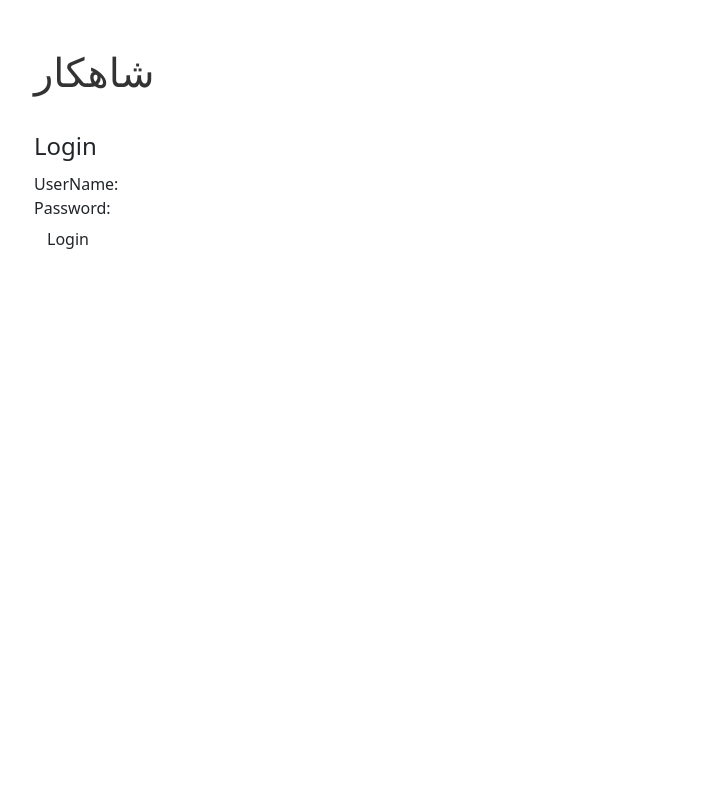
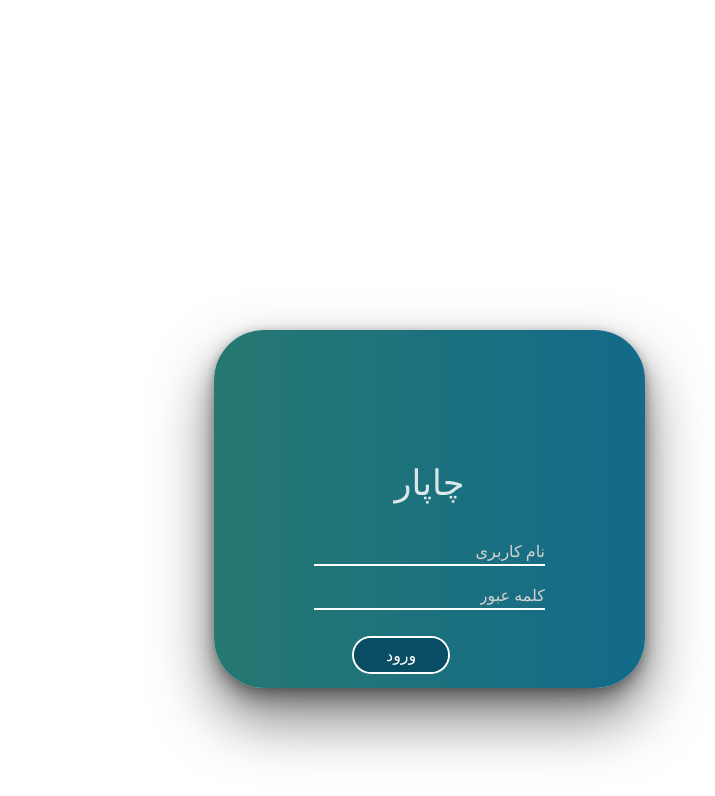
Before and after one commit to mb-ftme/playground, an Angular app: page /login in a window 1280 px wide. Shown: the top 796 px of the page, without its empty margins (96-811 px from the left). Built offline with nearby package versions, Linux system fonts and the light colour scheme.

Commit message:
back ok,login ok

```diff
--- a/src/app/app.component.html
+++ b/src/app/app.component.html
@@ -1,7 +1,7 @@
 <div class="container">
   <div class="p-4 m-4">
     <h1>
- شاهکار
+
     </h1>
     <br>
 
--- a/src/app/form-list/form-list.component.html
+++ b/src/app/form-list/form-list.component.html
@@ -1,6 +1,6 @@
 <section class="sample-app-content">
 
-  <form routerLink="login" [formGroup]="restForm" (ngSubmit)="onSubmit()">
+  <form [formGroup]="restForm" (ngSubmit)="onSubmit()">
     <p>
       <label>متن پیام:</label>
       <input type="text" formControlName="message">
--- a/src/app/login-component/login-component.component.html
+++ b/src/app/login-component/login-component.component.html
@@ -1,17 +1,22 @@
-<form routerLink="form" [formGroup]="form">
-  <fieldset>
-    <legend>Login</legend>
-    <div class="form-field">
-      <label>UserName:</label>
-      <input  name="userName" formControlName="userName" >
-    </div>
-    <div class="form-field">
-      <label>Password:</label>
-      <input name="password" formControlName="password"
-             type="password">
-    </div>
-  </fieldset>
-  <div class="form-buttons">
-    <button   class="btn" (click)="login()">Login</button>
+
+
+<html lang="en" >
+<section class='login' id='login'>
+  <div class='head'>
+    <h1 class='company'>چاپار</h1>
   </div>
-</form>
+
+
+
+<!--  <div routerLink="form" class="form">-->
+    <form  routerLink="form" class="form"  [formGroup]="form">
+      <input name="userName" formControlName="userName" type="text"
+             placeholder='نام کاربری' class='text' id='username' required><br>
+      <input name="password" formControlName="password" type="password"
+             placeholder='کلمه عبور' class='password'><br>
+      <button routerLink="form" class='btn-login'  (click)="login()">ورود</button>
+
+
+    </form>
+<!--  </div>-->
+</section>
--- a/src/index.html
+++ b/src/index.html
@@ -11,6 +11,7 @@
   <!--  <link href="https://cdn.jsdelivr.net/npm/bootstrap@5.2.0/dist/css/bootstrap.min.css" rel="stylesheet" integrity="sha384-gH2yIJqKdNHPEq0n4Mqa/HGKIhSkIHeL5AyhkYV8i59U5AR6csBvApHHNl/vI1Bx" crossorigin="anonymous">-->
 </head>
 <body>
+
 <app-root></app-root>
 </body>
 </html>
--- a/src/styles.css
+++ b/src/styles.css
@@ -974,7 +974,7 @@ footer ul li{
     text-align:center
   }
   .product-box{
-    text-align:centerg
+    text-align:center
   }
   .page-container{
     position:relative;
@@ -1026,7 +1026,7 @@ footer ul li{
     border:1px solid #205b8d;
     float:left;
     margin-top:9px;
-    padding-left:12px
+    /*padding-left:12px*/
   }
   .header-mobile .header-mobile-bar{
     padding:6px 0;
@@ -1035,3 +1035,179 @@ footer ul li{
     padding:8px 0
   }
 }
+body {
+  background: #c2c3cf2e;
+  font-family: Assistant, sans-serif;
+  display: flex;
+  /*min-height: 90vh;*/
+}
+.login {
+  margin: 250px;
+  color: white;
+  background:#136a8a;
+  background:
+    -webkit-linear-gradient(to right, #267871, #136a8a);
+  background:
+    linear-gradient(to right, #267871, #136a8a);
+  /*margin: auto;*/
+  box-shadow:
+    0px 2px 10px rgba(0,0,0,0.2),
+    0px 10px 20px rgba(0,0,0,0.3),
+    0px 30px 60px 1px rgba(0,0,0,0.5);
+  border-radius: 50px;
+  padding: 100px;
+  position: center;
+}
+.login .head {
+  display: flex;
+  align-items: center;
+  justify-content: center;
+}
+.login .head .company {
+  padding: 30px;
+  font-size: 2.2em;
+  color: rgba(255, 255, 255, 0.83);
+}
+.login .msg {
+  text-align: center;
+}
+.login .form input[type=text].text {
+  border: none;
+  background: none;
+  box-shadow: 0px 2px 0px 0px white;
+  width: 100%;
+  float: right;
+  color: white;
+  font-size: 1em;
+  outline: none;
+}
+.login .form .text::placeholder {
+  color: #D3D3D3;
+  float: right;
+  glyph-orientation-vertical: auto;
+}
+.login .form input[type=password].password {
+  border: none;
+  background: none;
+  box-shadow: 0px 2px 0px 0px white;
+  width: 100%;
+  color: white;
+  font-size: 1em;
+  outline: none;
+  margin-bottom: 20px;
+  float: right;
+  margin-top: 20px;
+}
+.login .form .password::placeholder {
+  color: #D3D3D3;
+  float: right;
+}
+.login .form .btn-login {
+  background: #05465ed7;
+  text-decoration: none;
+  color: white;
+  box-shadow: 0px 0px 0px 2px white;
+  border-radius: 20px;
+  margin: 40px;
+  margin-top: 10px;
+  padding: 5px 2em;
+  transition: 0.5s;
+  float: left;
+}
+.login .form .btn-login:hover {
+  background: white;
+  color: dimgray;
+  transition: 0.5s;
+}
+.login .forgot {
+  text-decoration: none;
+  color: white;
+  float: right;
+}
+
+
+
+body-f {
+  background: #05507fdc;
+  font-family: Assistant, sans-serif;
+  display: flex;
+  min-height: 90vh;
+}
+.login-f {
+  color: #05507fdc;
+
+  background: #D3D3D3;
+  margin: auto;
+  box-shadow:
+    0px 2px 10px rgba(0,0,0,0.2),
+    0px 10px 20px rgba(0,0,0,0.3),
+    0px 30px 60px 1px rgba(0,0,0,0.5);
+  border-radius: 50px;
+  padding: 150px;
+  width: 800px;
+}
+.login .head-f {
+  display: flex;
+  align-items: center;
+  justify-content: center;
+}
+.login .head .company-f {
+  font-size: 2.2em;
+}
+.login .msg-f {
+  text-align: center;
+}
+.login .form input[type=text].text-f {
+  border: none;
+  background: none;
+  box-shadow: 0px 2px 0px 0px #05507fdc;
+  width: 100%;
+  float: right;
+  color: #05507fdc;
+  font-size: 1em;
+  outline: none;
+}
+.login .form .text-f::placeholder {
+  color: #D3D3D3;
+
+  float: right;
+  glyph-orientation-vertical: auto;
+}
+.login .form input[type=password].password-f {
+  border: none;
+  background: none;
+  box-shadow: 0px 2px 0px 0px #05507fdc;
+  width: 100%;
+  color: #05507fdc;
+  font-size: 1em;
+  outline: none;
+  margin-bottom: 20px;
+  float: right;
+  margin-top: 20px;
+}
+.login .form .password-f::placeholder {
+  color: #D3D3D3;
+  float: right;
+}
+.login .form .btn-login-f {
+  background: #05465ed7;
+  text-decoration: none;
+  color: white;
+  box-shadow: 0px 0px 0px 2px white;
+  border-radius: 20px;
+  margin: 40px;
+  margin-top: 30px;
+  padding: 5px 2em;
+  transition: 0.5s;
+  float: left;
+}
+.login .form .btn-login-f:hover {
+  background: white;
+  color: dimgray;
+  transition: 0.5s;
+}
+.login .forgot-f {
+  text-decoration: none;
+  color: white;
+  float: right;
+}
```
